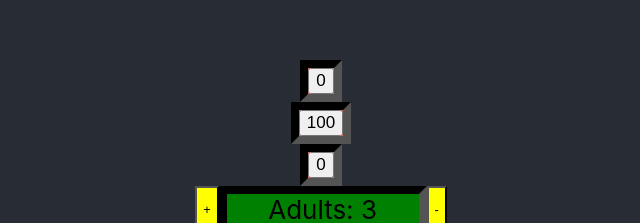
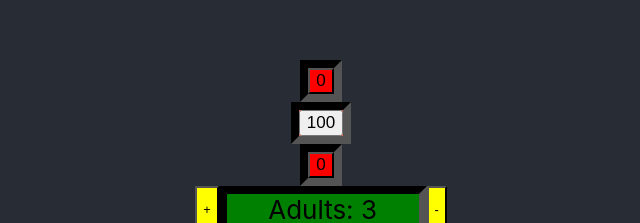
Before and after one commit to micrelio/contador-y-stepper, a React (Create React App) app: page / in a window 1280 px wide. Shown: the part 207-430 px from the top of the page, without its empty margins (319-959 px from the left). Built offline with nearby package versions, Linux system fonts and the light colour scheme.

Commit message:
contador fondo rojo si numero = 0 funcionando

```diff
--- a/src/Counter/Counter.jsx
+++ b/src/Counter/Counter.jsx
@@ -12,13 +12,14 @@ class Counter extends Component {
 
     this.state = {
       fontSize: 17,
+      backgroundColor: '',
       num: props.startFrom || 0
 
     }
   }
 
   suma() {
-    console.log(this.state.fontSize);
+    console.log(this.state.num);
 
     this.setState({ num: this.state.num += this.props.step || 1,   fontSize: this.state.fontSize += 1  });
     // fontSize=fontSize + 1 ;
@@ -32,7 +33,12 @@ class Counter extends Component {
 
   //devolver vista
   render() {
-   let style={fontSize: this.state.fontSize + "px"};
+    console.log();
+    let style={fontSize: this.state.fontSize + "px", };
+    if(this.state.num === 0){
+      style={fontSize: this.state.fontSize + "px", backgroundColor: this.state.backgroundColor = 'red'};
+    }
+
     return (
       <span className="Counter">
         <button style={style} onClick={this.suma.bind(this)}>{this.state.num}</button>
```
